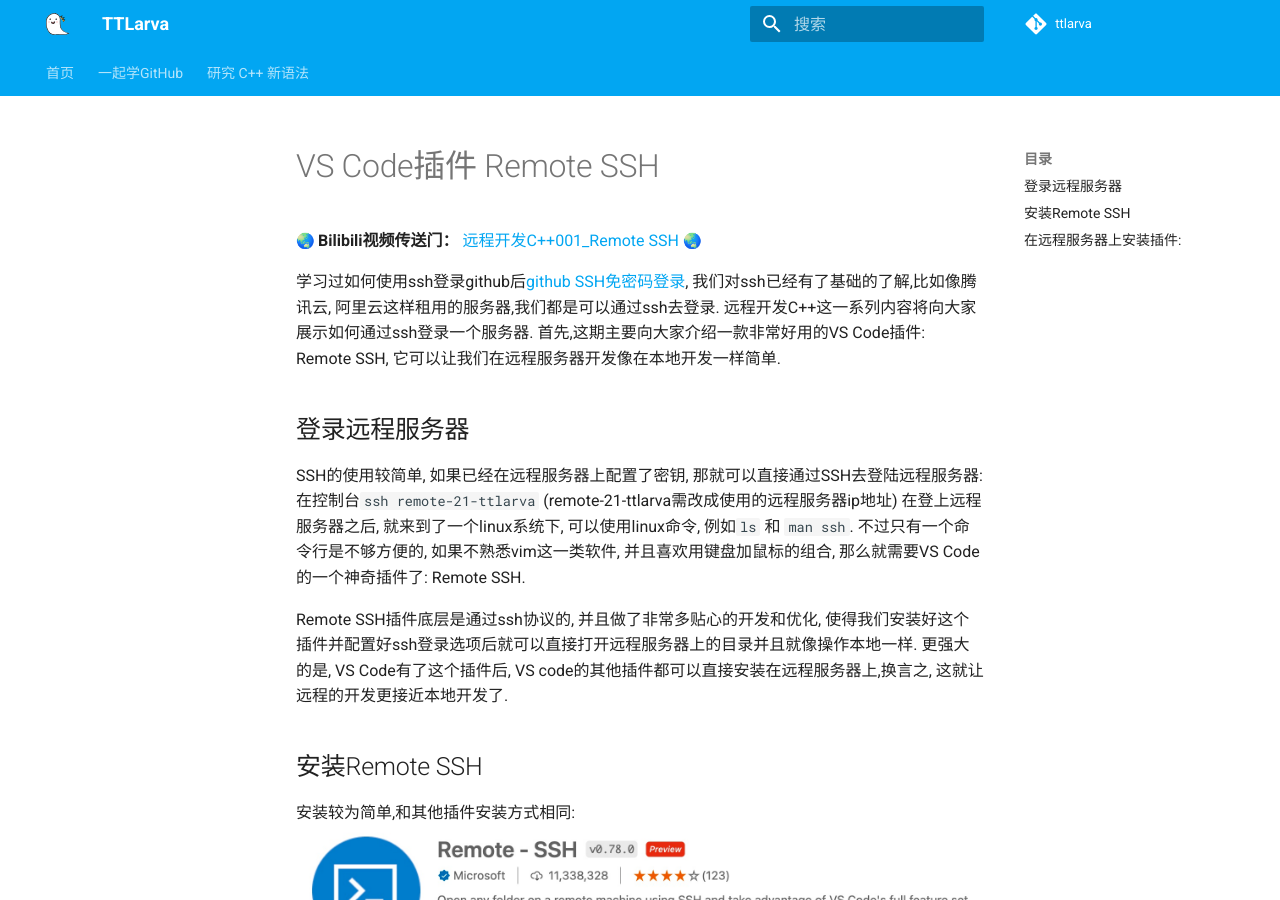
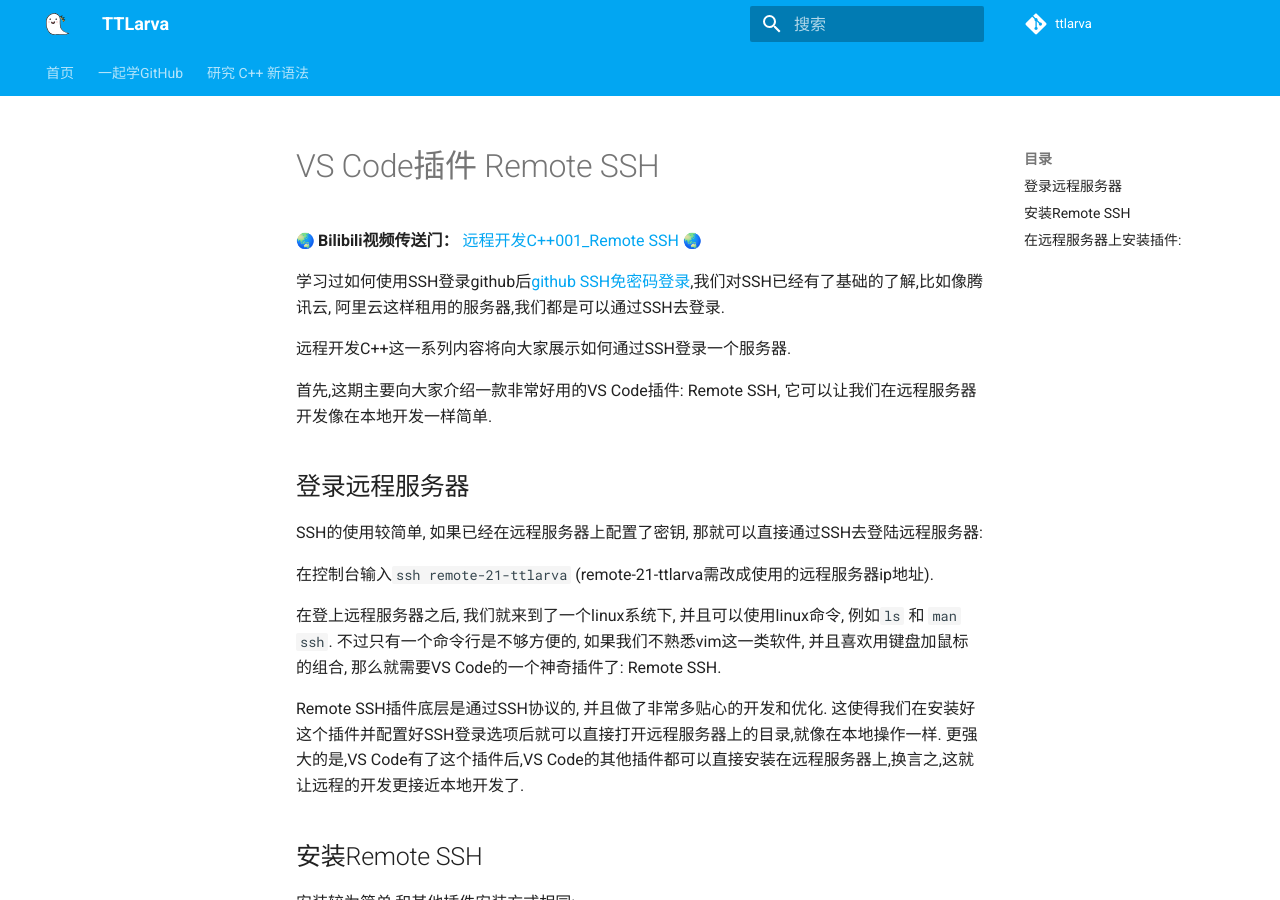
Before and after one commit to ttttLarva/Larva, an MkDocs documentation site: the page built from docs/remote_cpp_development/remote_ssh.md, in a window 1280 px wide and 900 px high. Built offline with MkDocs 1.6.1 and Material for MkDocs 9.7.7, drawn with Linux system fonts in a browser that asks for light colours; emoji names are drawn with the system emoji font; comment, search, counter and statistics services are not loaded; the version menu is left out; some of the changed text lies outside the part shown.

Commit message:
update——arrangement

````diff
--- a/docs/remote_cpp_development/remote_ssh.md
+++ b/docs/remote_cpp_development/remote_ssh.md
@@ -3,25 +3,35 @@
 
 :earth_asia: **Bilibili视频传送门：** [远程开发C++001_Remote SSH](https://www.bilibili.com/video/BV1YT4y1d78B?spm_id_from=333.999.0.0) :earth_asia:
 
-学习过如何使用ssh登录github后[github SSH免密码登录](https://www.ttlarva.com/master/github/03_SSH_for_github.html), 我们对ssh已经有了基础的了解,比如像腾讯云, 阿里云这样租用的服务器,我们都是可以通过ssh去登录.
-远程开发C++这一系列内容将向大家展示如何通过ssh登录一个服务器.
+
+学习过如何使用SSH登录github后[github SSH免密码登录](https://www.ttlarva.com/master/github/03_SSH_for_github.html),我们对SSH已经有了基础的了解,比如像腾讯云, 阿里云这样租用的服务器,我们都是可以通过SSH去登录.
+
+远程开发C++这一系列内容将向大家展示如何通过SSH登录一个服务器.
+
 首先,这期主要向大家介绍一款非常好用的VS Code插件: Remote SSH, 它可以让我们在远程服务器开发像在本地开发一样简单.
 
 ## 登录远程服务器
 SSH的使用较简单, 如果已经在远程服务器上配置了密钥, 那就可以直接通过SSH去登陆远程服务器:
-在控制台`ssh remote-21-ttlarva` (remote-21-ttlarva需改成使用的远程服务器ip地址)
-在登上远程服务器之后, 就来到了一个linux系统下, 可以使用linux命令, 例如`ls` 和 `man ssh`.
-不过只有一个命令行是不够方便的, 如果不熟悉vim这一类软件, 并且喜欢用键盘加鼠标的组合, 那么就需要VS Code的一个神奇插件了: Remote SSH.
 
-Remote SSH插件底层是通过ssh协议的, 并且做了非常多贴心的开发和优化, 使得我们安装好这个插件并配置好ssh登录选项后就可以直接打开远程服务器上的目录并且就像操作本地一样. 更强大的是, VS Code有了这个插件后, VS code的其他插件都可以直接安装在远程服务器上,换言之, 这就让远程的开发更接近本地开发了.
+在控制台输入`ssh remote-21-ttlarva` (remote-21-ttlarva需改成使用的远程服务器ip地址).
+
+在登上远程服务器之后, 我们就来到了一个linux系统下, 并且可以使用linux命令, 例如`ls` 和 `man ssh`. 不过只有一个命令行是不够方便的, 如果我们不熟悉vim这一类软件, 并且喜欢用键盘加鼠标的组合, 那么就需要VS Code的一个神奇插件了: Remote SSH.
+
+Remote SSH插件底层是通过SSH协议的, 并且做了非常多贴心的开发和优化. 这使得我们在安装好这个插件并配置好SSH登录选项后就可以直接打开远程服务器上的目录,就像在本地操作一样. 更强大的是,VS Code有了这个插件后,VS Code的其他插件都可以直接安装在远程服务器上,换言之,这就让远程的开发更接近本地开发了.
 
 ## 安装Remote SSH
 安装较为简单,和其他插件安装方式相同:
+
 ![Xnip2022-05-06_02-23-36.jpg](remote_ssh_files/Xnip2022-05-06_02-23-36.jpg)
+
 安装完成之后,会发现左下角多了一个按钮:
+
 ![Xnip2022-05-06_09-41-38.jpg](remote_ssh_files/Xnip2022-05-06_09-41-38.jpg)
+
 点击它,然后选择open configuration file:
+
 ![pic1.png](remote_ssh_files/pic1.png)
+
 打开我们配置文件,就是`.ssh/config`
 
 ```
````
Also changed, not shown: other parts of docs/remote_cpp_development/remote_ssh.md (+19 -3 lines).
